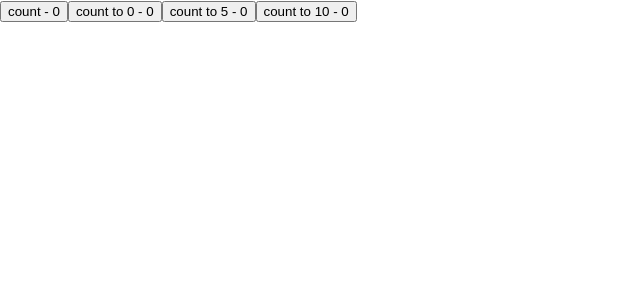
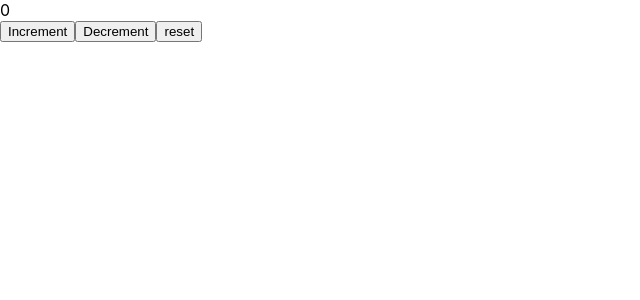
Before and after one commit to AmanSilawat/Course--React-Render-Tutorial, a React (Create React App) app in the folder rendring/: page / in a window 1280 px wide. Shown: the top 300 px of the page, without its empty margins (0-640 px from the left). Built offline with nearby package versions, Linux system fonts and the light colour scheme.

Commit message:
redring with useReducer

```diff
--- a/rendring/src/App.js
+++ b/rendring/src/App.js
@@ -1,8 +1,9 @@
 import './App.css';
-import UseState from './components/UseState';
+// import UseState from './components/UseState';
+import UseReducer from './components/UseReducer';
 
 function App() {
-  return (<UseState />);
+  return <UseReducer />;
 }
 
 export default App;
--- /dev/null
+++ b/rendring/src/components/UseReducer.js
@@ -0,0 +1,35 @@
+import React, { useReducer } from 'react';
+
+const initialState = 0;
+const reducer = (state, action) => {
+    switch (action) {
+        case 'increment':
+            return state + 1;
+
+        case 'decrement':
+            return state - 1;
+
+        case 'reset':
+            return initialState;
+
+        default:
+            return state;
+    }
+}
+
+const UseReducer = () => {
+    const [count, despatch] = useReducer(reducer, initialState);
+
+    console.log('render- UseReducer component')
+
+    return (
+        <div>
+            <div>{count}</div>
+            <button onClick={() => despatch('increment')}>Increment</button>
+            <button onClick={() => despatch('decrement')}>Decrement</button>
+            <button onClick={() => despatch('reset')}>reset</button>
+        </div>
+    )
+}
+
+export default UseReducer;
```
